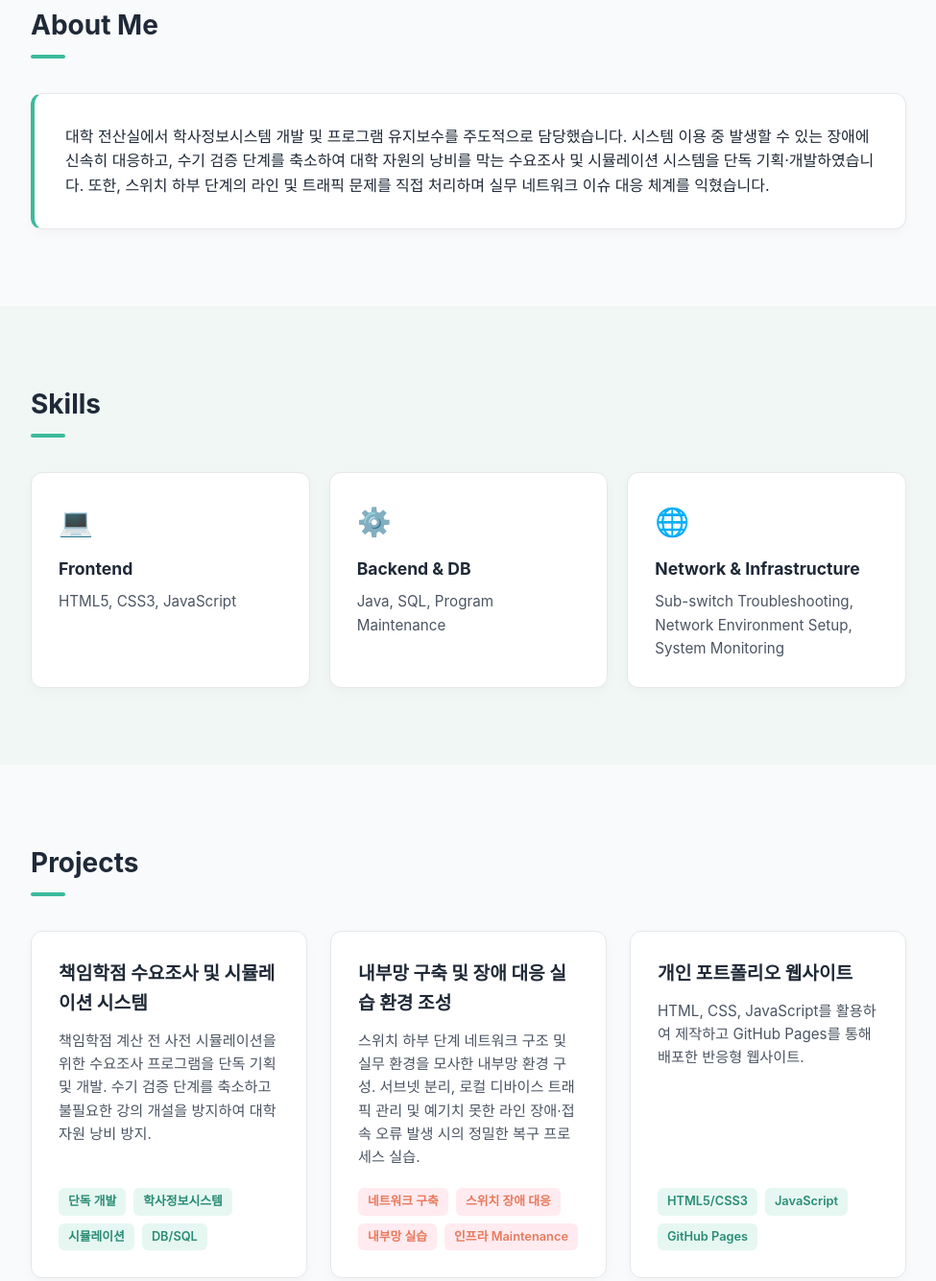
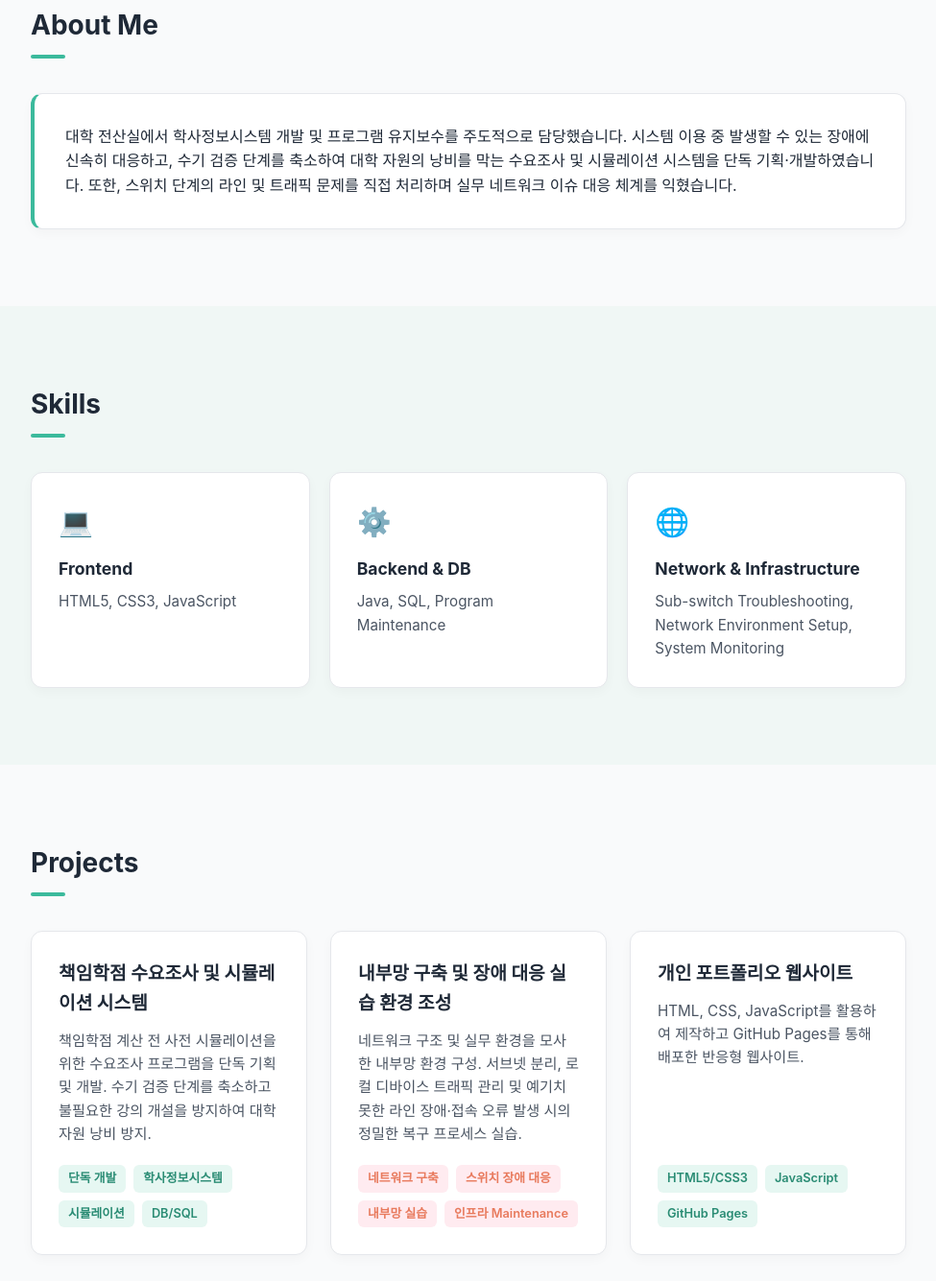
Before and after one commit to lee5299/portfolio, a plain HTML site: page index.html in a window 1280 px wide. Shown: the part 620-1955 px from the top of the page at 96% size, without its empty margins (152-1127 px from the left). Drawn offline with Linux system fonts and the light colour scheme.

Commit message:
Fix wording in index.html content

```diff
--- a/index.html
+++ b/index.html
@@ -45,7 +45,7 @@
         <p>
           대학 전산실에서 학사정보시스템 개발 및 프로그램 유지보수를 주도적으로 담당했습니다.
           시스템 이용 중 발생할 수 있는 장애에 신속히 대응하고, 수기 검증 단계를 축소하여 대학 자원의 낭비를 막는 수요조사 및 시뮬레이션 시스템을 단독 기획·개발하였습니다.
-          또한, 스위치 하부 단계의 라인 및 트래픽 문제를 직접 처리하며 실무 네트워크 이슈 대응 체계를 익혔습니다.
+          또한, 스위치 단계의 라인 및 트래픽 문제를 직접 처리하며 실무 네트워크 이슈 대응 체계를 익혔습니다.
         </p>
       </div>
     </div>
@@ -101,7 +101,7 @@
           <div>
             <h4>내부망 구축 및 장애 대응 실습 환경 조성</h4>
             <p class="project-desc">
-              스위치 하부 단계 네트워크 구조 및 실무 환경을 모사한 내부망 환경 구성.
+              네트워크 구조 및 실무 환경을 모사한 내부망 환경 구성.
               서브넷 분리, 로컬 디바이스 트래픽 관리 및 예기치 못한 라인 장애·접속 오류 발생 시의 정밀한 복구 프로세스 실습.
             </p>
           </div>
```
